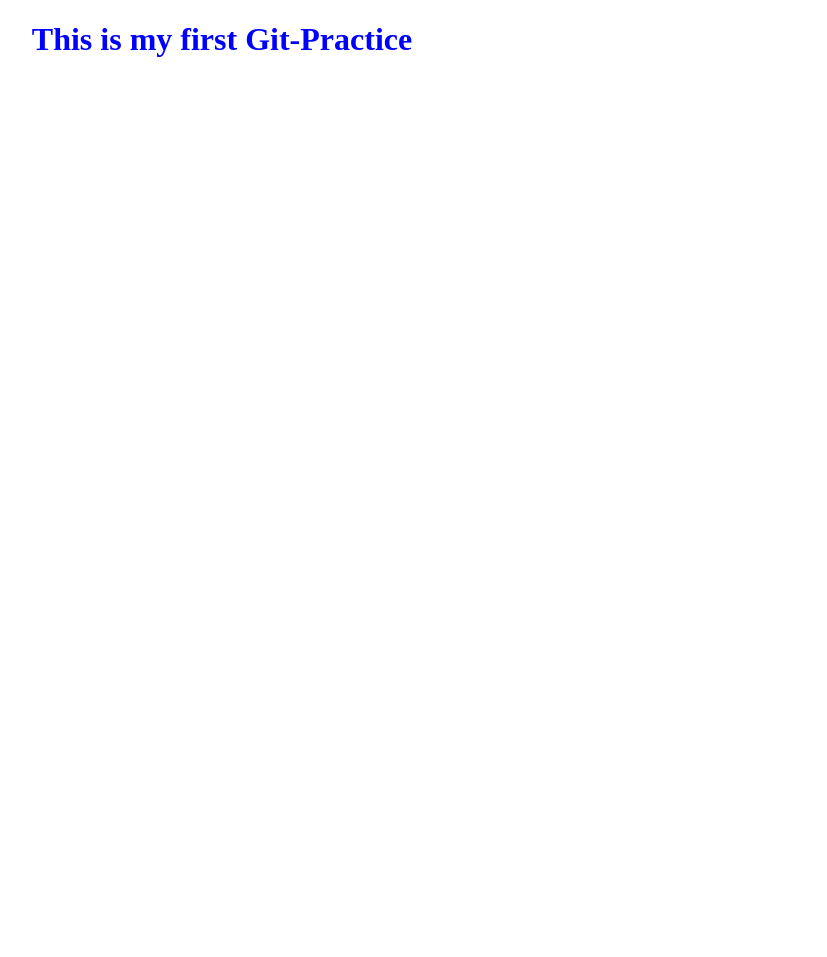
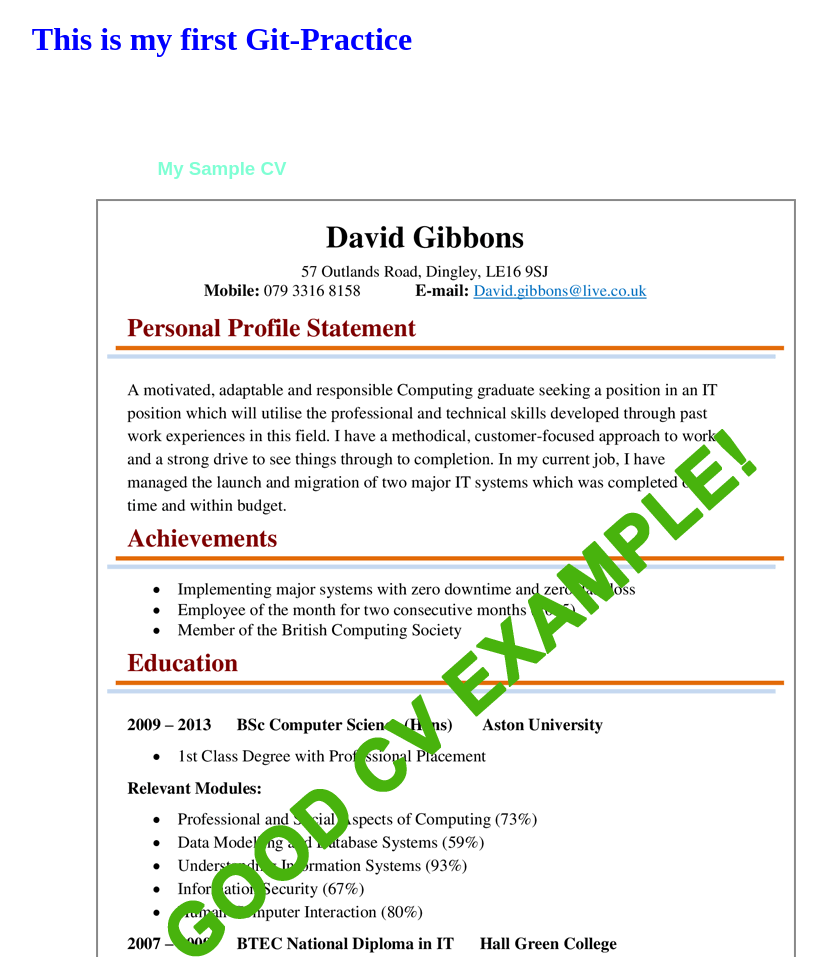
Before and after one commit to Barrister1990/git-practice, a plain HTML site: page index.html in a window 1280 px wide. Shown: the top 957 px of the page, without its empty margins (418-1245 px from the left). Before the commit the page ends 800 px from the top, so only its background shows below. Drawn offline with Linux system fonts and the light colour scheme.

Commit message:
edited files

```diff
--- a/index.css
+++ b/index.css
@@ -2,3 +2,12 @@ h1{
     text-align: center;
     color: blue;
 }
+h3{
+    font-family: sans-serif;
+    color: aquamarine;
+    text-align: center;
+    margin-top: 100px;
+}
+img{
+    margin-left: 40%;
+}
--- a/index.html
+++ b/index.html
@@ -9,5 +9,7 @@
 </head>
 <body>
     <h1>This is my first Git-Practice</h1>
+    <h3>My Sample CV</h3>
+    <img src="example-of-a-good-cv.png" alt="My CV">
 </body>
 </html>
```
Also changed, not shown: example-of-a-good-cv.png (added).
